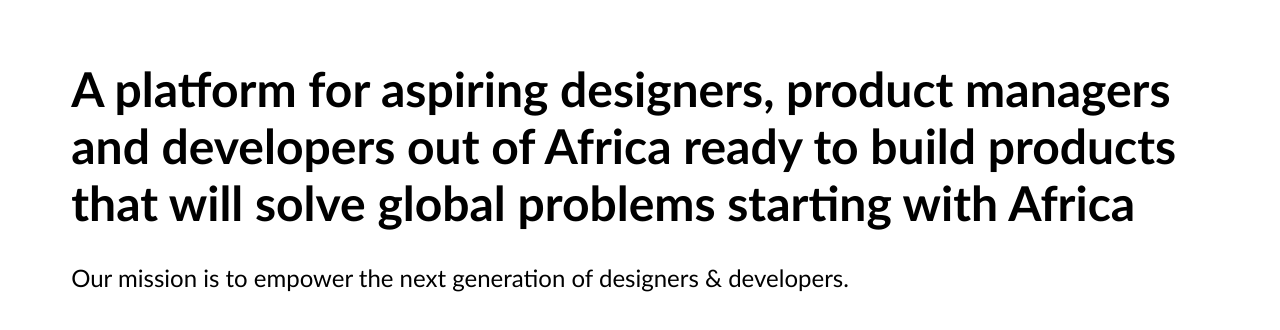
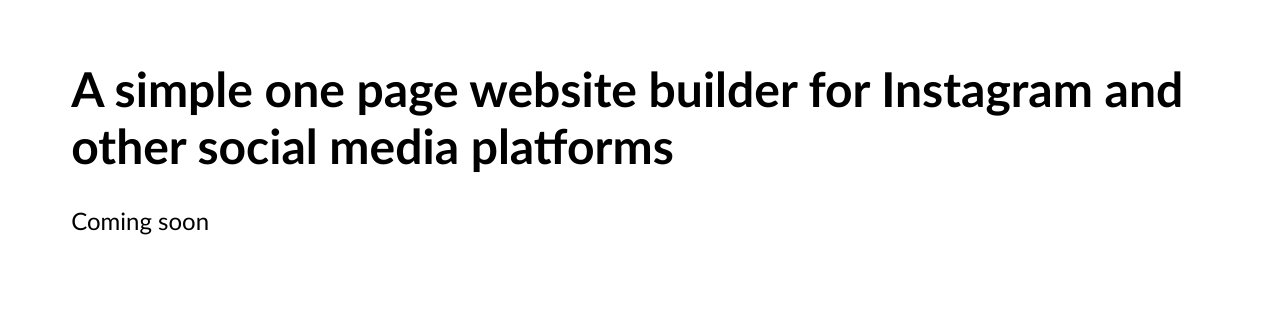
Before and after one commit to jeberulz/clicktree, a plain HTML site: page index.html in a window 1280 px wide. Drawn offline with Linux system fonts and the light colour scheme.

Commit message:
clicktree

```diff
--- a/index.html
+++ b/index.html
@@ -1,9 +1,9 @@
 <html>
     <div style="width: 90%; margin: 0px auto; padding: 20px; font-family: 'Gill Sans', 'Gill Sans MT', Calibri, 'Trebuchet MS', sans-serif; font-size: 24px;">
 
-            <h1>A platform for aspiring designers, product managers and developers out of Africa ready to build products that will solve global problems starting with Africa </h1>
+            <h1>A simple one page website builder for Instagram and other social media platforms </h1>
 
-            <p>Our mission is to empower the next generation of designers & developers.</p>
+            <p>Coming soon</p>
 
     </div>
 
```
